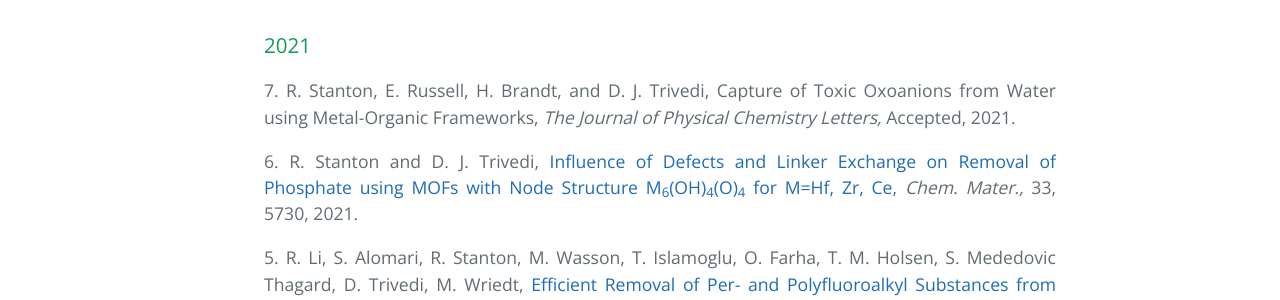
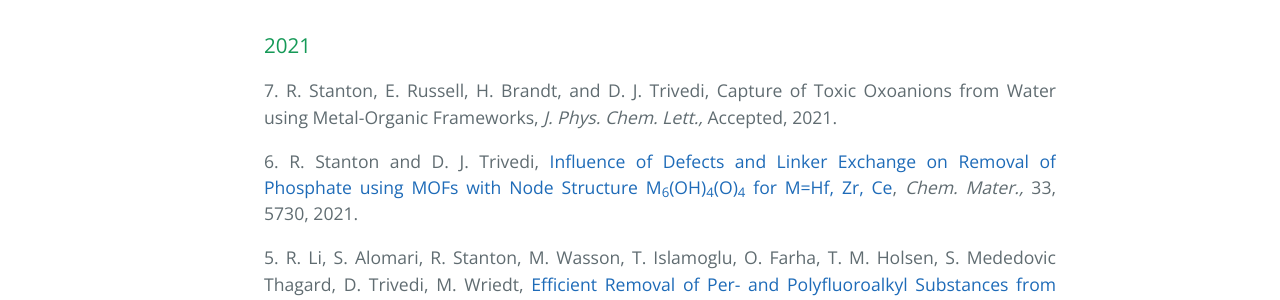
Before and after one commit to dharatrivedi/dharatrivedi.github.io, a Jekyll site: the page built from publication.html, in a window 1280 px wide. Shown: the part 478-778 px from the top of the page. Built offline with Jekyll 4.4.1, drawn with Linux system fonts in a browser that asks for light colours.

Commit message:
Update publication.html

```diff
--- a/publication.html
+++ b/publication.html
@@ -8,7 +8,7 @@ title: {{ site.name }}
   <ul class="clearfix" style="text-align:justify">
     <h2>Publications at Clarkson University</h2>
     <h3>2021</h3>
-      7. R. Stanton, E. Russell, H. Brandt, and D. J. Trivedi, Capture of Toxic Oxoanions from Water using Metal-Organic Frameworks, <i> The Journal of Physical Chemistry Letters,</i> Accepted, 2021.<br />
+      7. R. Stanton, E. Russell, H. Brandt, and D. J. Trivedi, Capture of Toxic Oxoanions from Water using Metal-Organic Frameworks, <i> J. Phys. Chem. Lett.,</i> Accepted, 2021.<br />
       <p> </p>
       6. R. Stanton and D. J. Trivedi, <a href="https://doi.org/10.1021/acs.chemmater.1c01521"> Influence of Defects and Linker Exchange on Removal of Phosphate using MOFs with Node Structure M<sub>6</sub>(OH)<sub>4</sub>(O)<sub>4</sub> for M=Hf, Zr, Ce</a>, <i> Chem. Mater.,</i> 33, 5730, 2021.<br />
       <p> </p>
```
